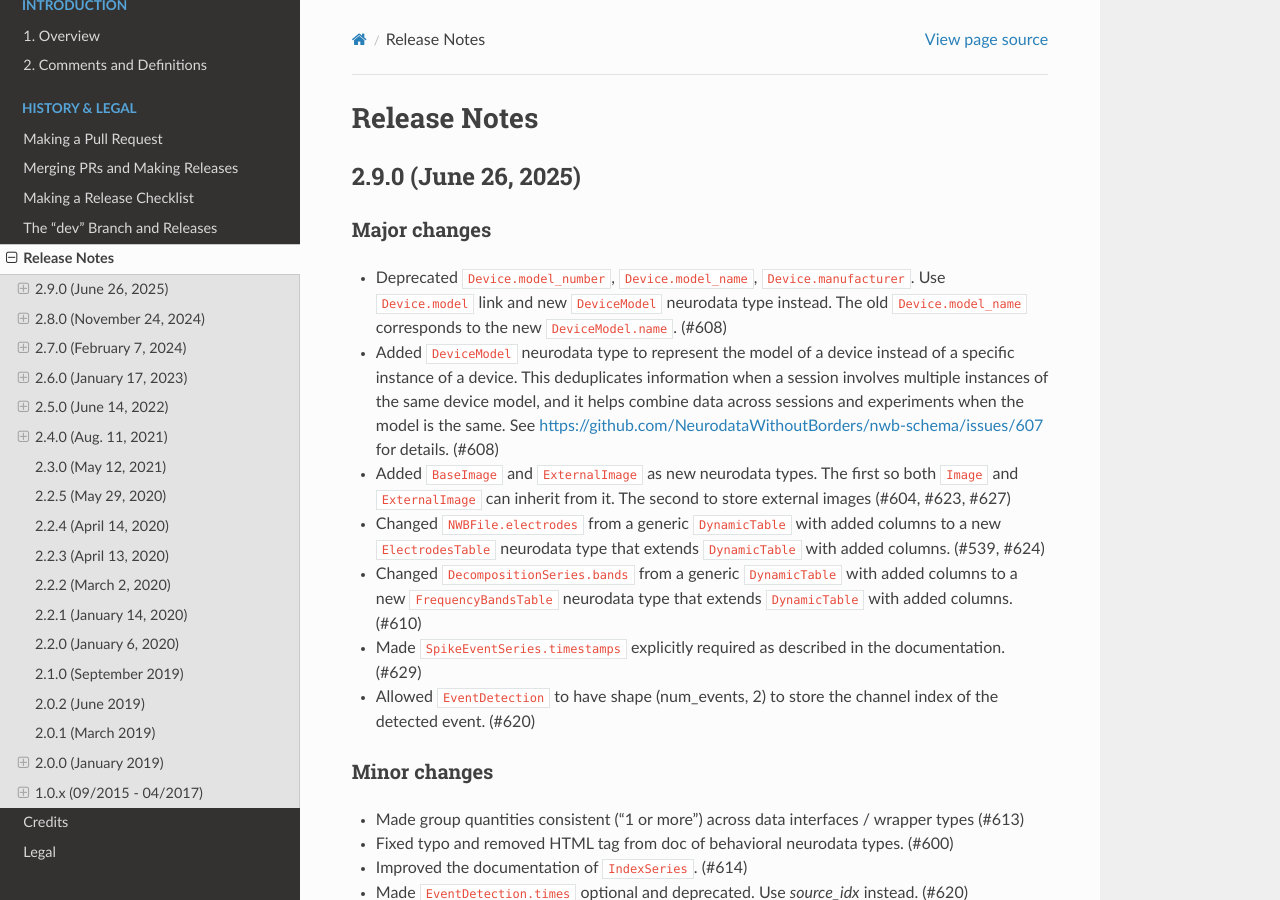
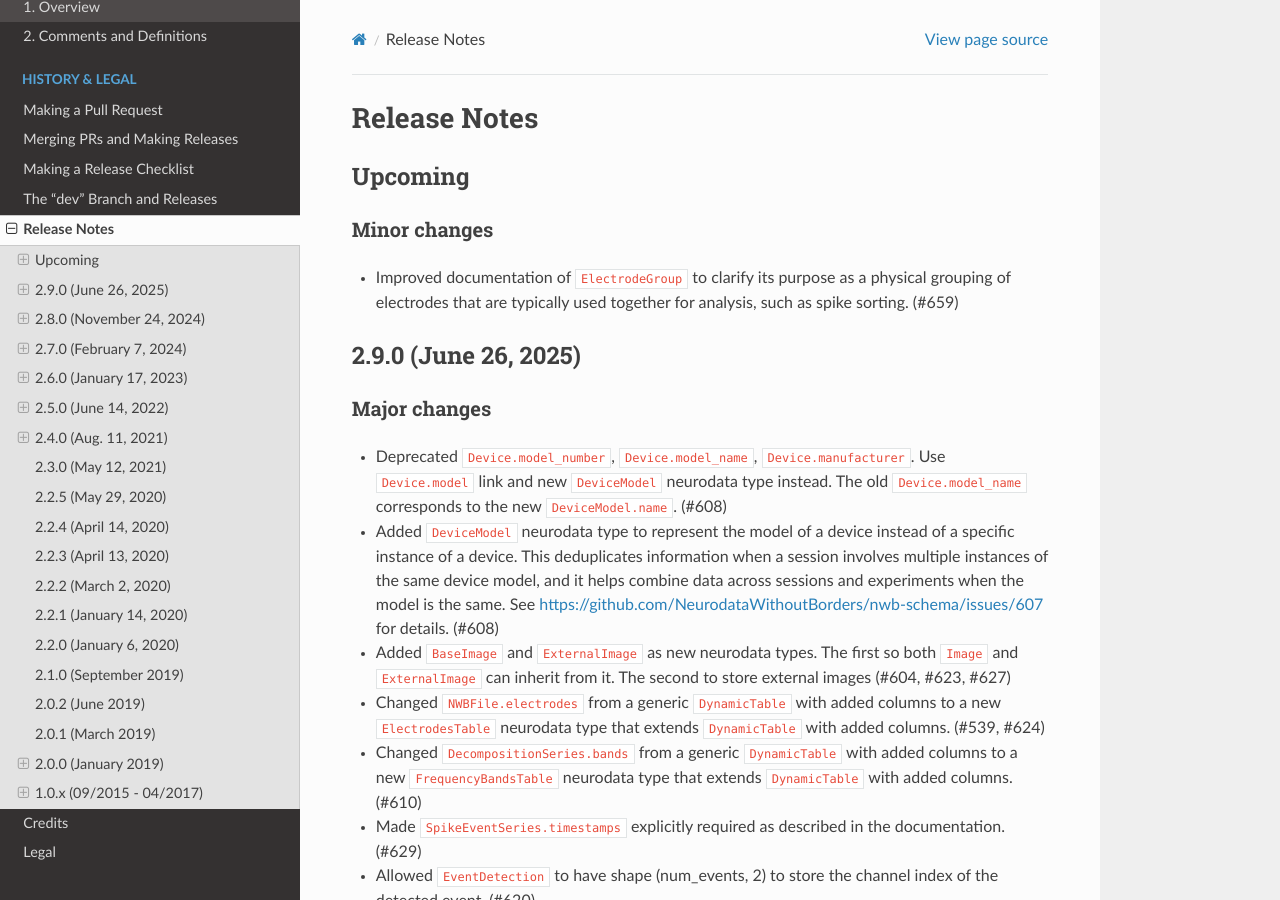
Before and after one commit to NeurodataWithoutBorders/nwb-schema, a Sphinx documentation site: the page built from docs/format/source/format_release_notes.rst, in a window 1280 px wide and 900 px high. Built offline with Sphinx 7.4.7 and the Read the Docs theme 3.1.0, drawn with Linux system fonts in a browser that asks for light colours.

Commit message:
improve electrode group documentation (#659)
Co-authored-by: Ryan Ly <310197+rly@users.noreply.github.com>

```diff
--- a/docs/format/source/conf.py
+++ b/docs/format/source/conf.py
@@ -83,9 +83,9 @@ copyright = u'2017-2025, Neurodata Without Borders'
 # built documents.
 #
 # The short X.Y version.
-version = '2.9.0'
+version = '2.10.0'
 # The full version, including alpha/beta/rc tags.
-release = '2.9.0'
+release = '2.10.0-alpha'
 
 # The language for content autogenerated by Sphinx. Refer to documentation
 # for a list of supported languages.
--- a/docs/format/source/format_release_notes.rst
+++ b/docs/format/source/format_release_notes.rst
@@ -2,6 +2,15 @@
 
 Release Notes
 =============
+
+Upcoming
+--------
+
+Minor changes
+^^^^^^^^^^^^^
+- Improved documentation of ``ElectrodeGroup`` to clarify its purpose as a physical grouping of electrodes
+  that are typically used together for analysis, such as spike sorting. (#659)
+
 
 2.9.0 (June 26, 2025)
 ---------------------
@@ -32,6 +41,7 @@ Minor changes
 - Made ``EventDetection.times`` optional and deprecated. Use `source_idx` instead. (#620)
 - Clarified documentation of ``PlaneSegmentation`` that at least one of ``image_mask``, ``pixel_mask``,
   and ``voxel_mask`` is required. (#636)
+
 
 2.8.0 (November 24, 2024)
 -------------------------
```
Also changed, not shown: 3 other files.
